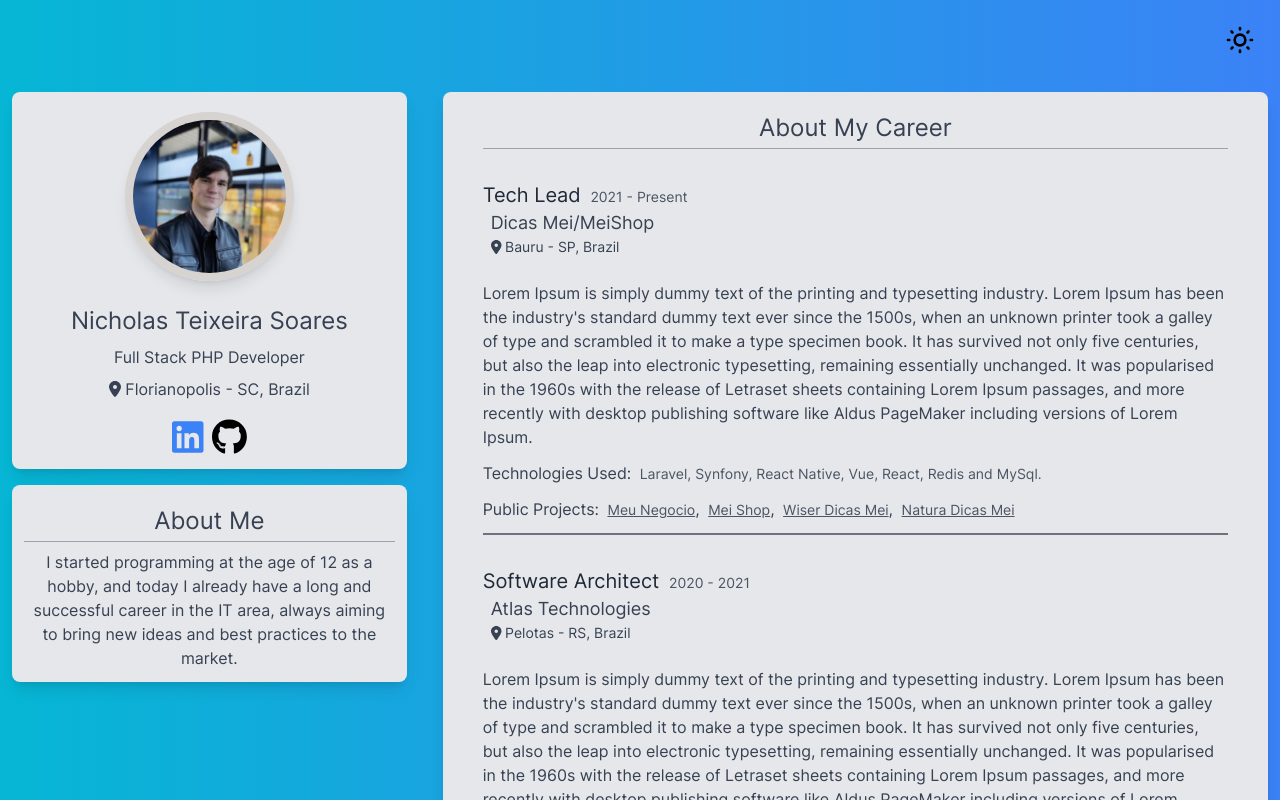
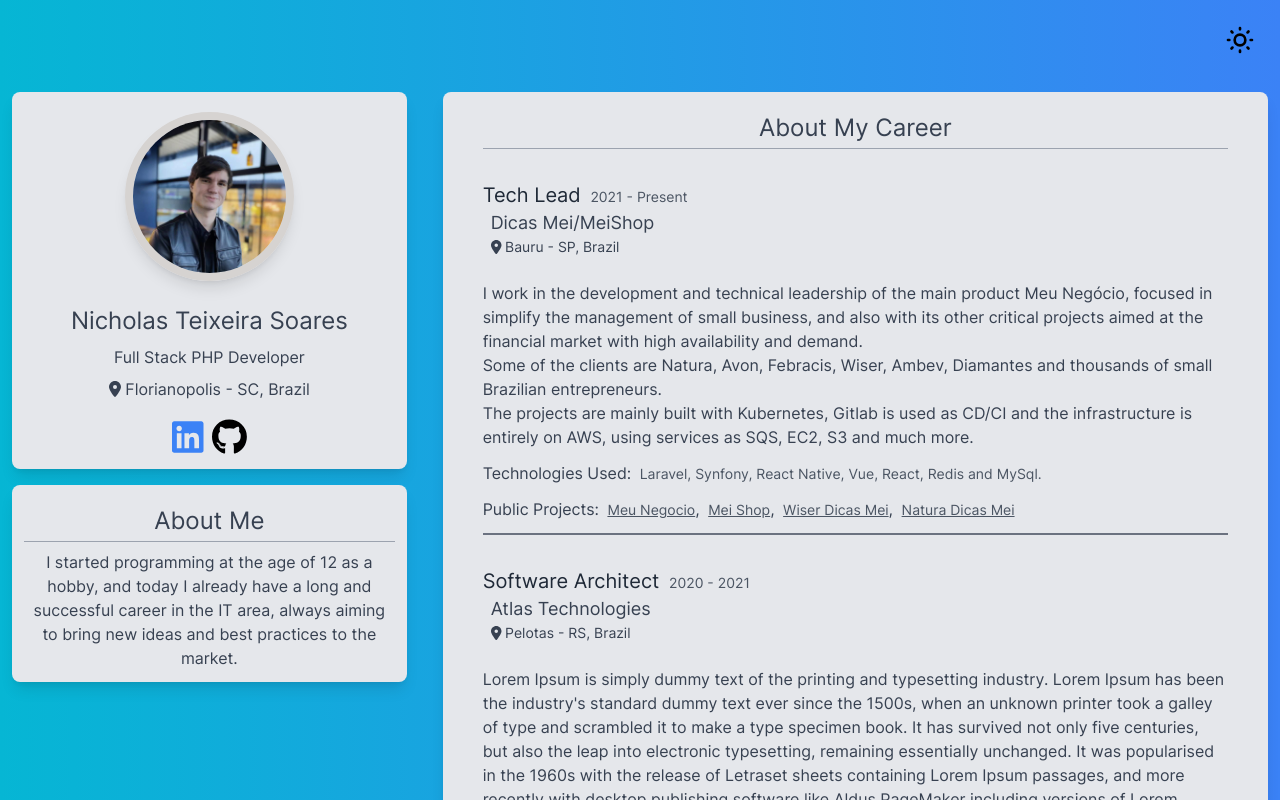
Before and after one commit to NicholasSoares/NicholasSoares.github.io, a Vue app: page / in a window 1280 px wide. Shown: the top 800 px of the page. Built offline with nearby package versions, Linux system fonts and the light colour scheme.

Commit message:
feat: add work resume translation entry.

```diff
--- a/src/pages/index.vue
+++ b/src/pages/index.vue
@@ -68,13 +68,13 @@
                 <FontAwesomeIcon icon="location-dot" /> Bauru - SP, Brazil
               </p>
               <p class="pt-6">
-                Lorem Ipsum is simply dummy text of the printing and typesetting industry.
-                Lorem Ipsum has been the industry's standard dummy text ever since the 1500s,
-                when an unknown printer took a galley of type and scrambled it to make a type specimen book.
-                It has survived not only five centuries, but also the leap into electronic typesetting,
-                remaining essentially unchanged. It was popularised in the 1960s with the release of Letraset
-                sheets containing Lorem Ipsum passages, and more recently with desktop publishing software
-                like Aldus PageMaker including versions of Lorem Ipsum.
+                I work in the development and technical leadership of the main product Meu Negócio, focused in simplify the management of small business,
+                and also with its other critical projects aimed at the financial market with high availability and demand.
+                <br>
+                Some of the clients are Natura, Avon, Febracis, Wiser, Ambev, Diamantes and thousands of small Brazilian entrepreneurs.
+                <br>
+                The projects are mainly built with Kubernetes, Gitlab is used as CD/CI and the infrastructure is entirely on AWS,
+                using services as SQS, EC2, S3 and much more.
               </p>
               <p class="pt-3">
                 Technologies Used: <span class="pl-1 text-sm text-gray-600 dark:text-gray-50">Laravel, Synfony, React Native, Vue, React, Redis and MySql.</span>
```
